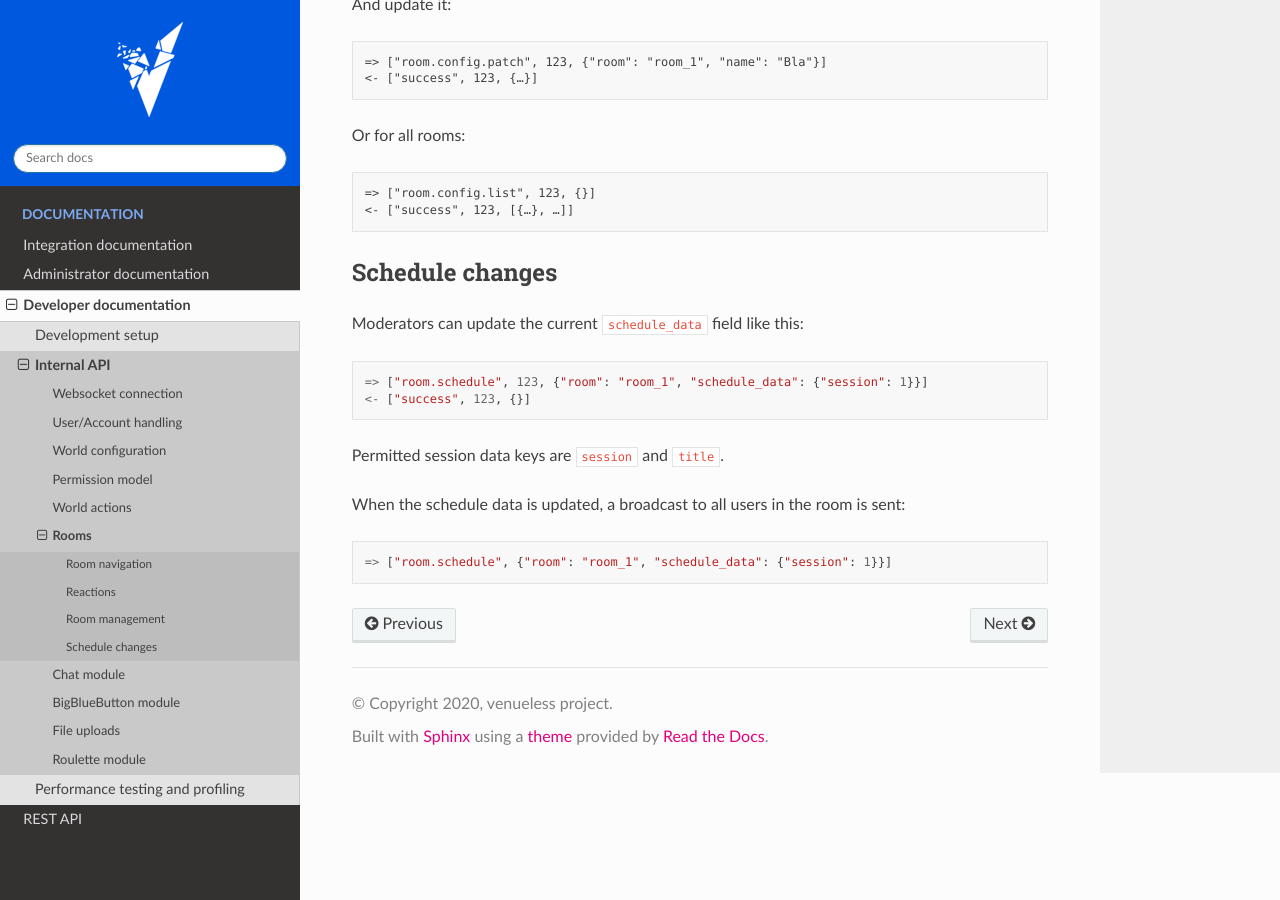
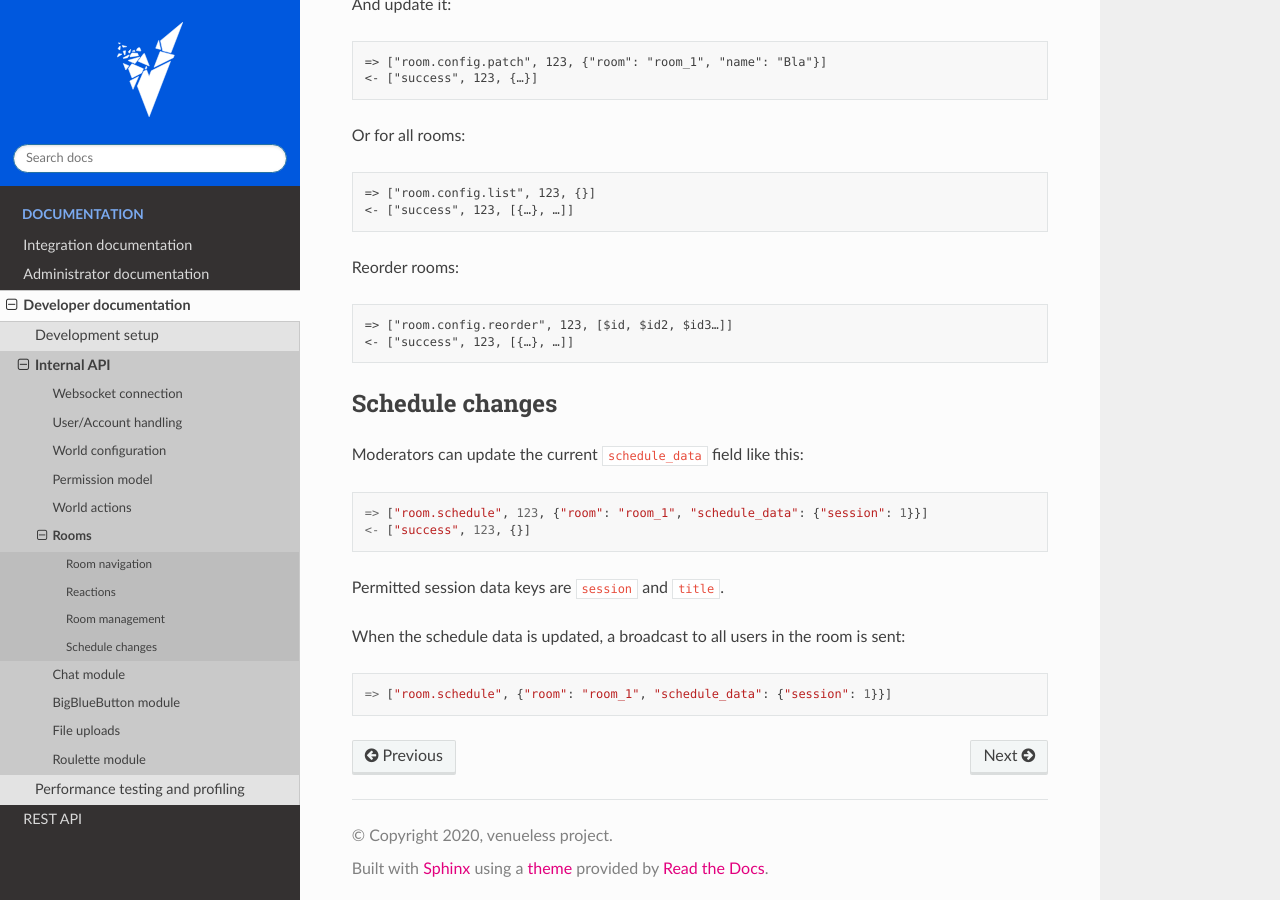
Before and after one commit to fossasia/eventyay-video, a Sphinx documentation site: the page built from docs/developer/api/rooms.rst, in a window 1280 px wide and 900 px high, scrolled down 1496 px. Built offline with Sphinx 7.4.7 and the Read the Docs theme 2.0.0, drawn with Linux system fonts in a browser that asks for light colours.

Commit message:
proposal for room reordering api call

```diff
--- a/docs/developer/api/rooms.rst
+++ b/docs/developer/api/rooms.rst
@@ -65,6 +65,11 @@ Or for all rooms::
     => ["room.config.list", 123, {}]
     <- ["success", 123, [{…}, …]]
 
+Reorder rooms::
+
+    => ["room.config.reorder", 123, [$id, $id2, $id3…]]
+    <- ["success", 123, [{…}, …]]
+
 Schedule changes
 ----------------
 
```
